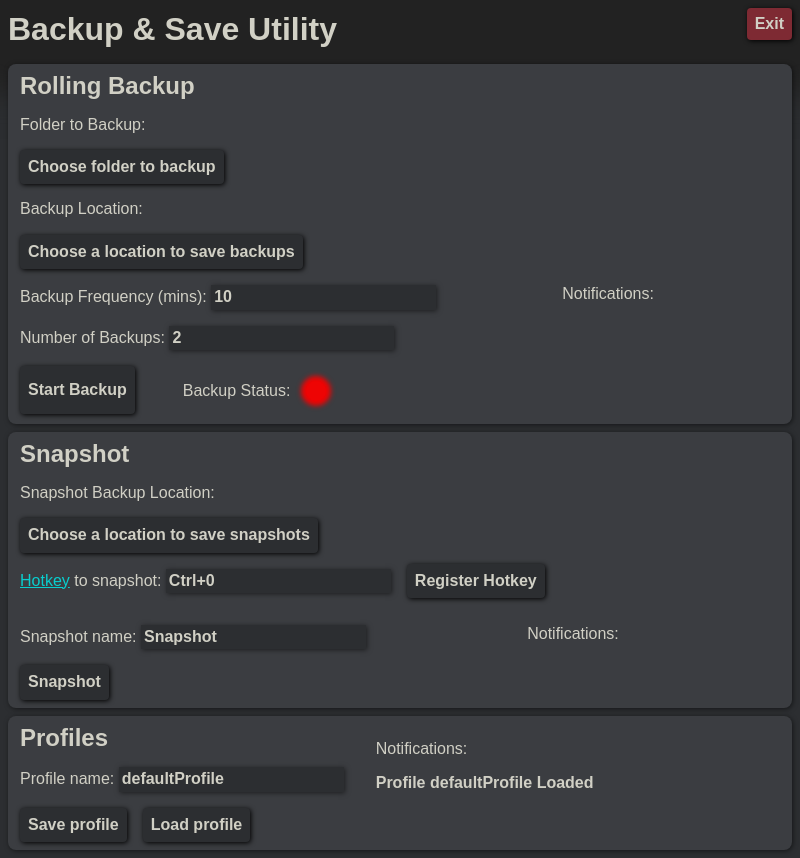
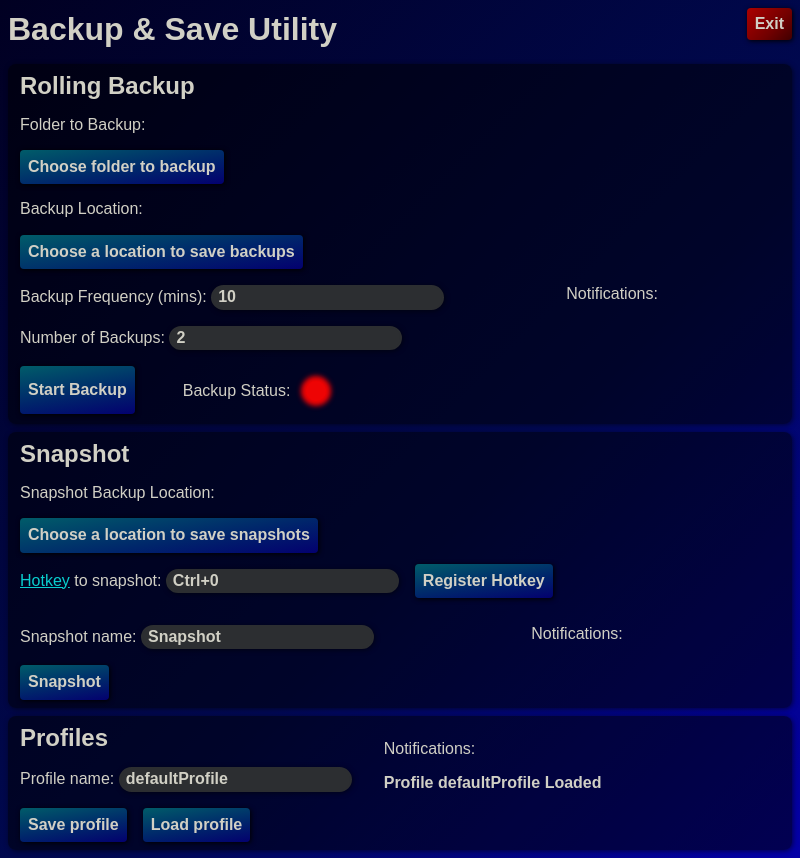
Before and after one commit to aodh66/bs-utility, an Electron app: page index.html in a window 800 px wide. Drawn offline with Linux system fonts and the light colour scheme; no server answers.

Commit message:
changed css to make background and elements less painfully bland

```diff
--- a/config.json
+++ b/config.json
@@ -1 +1 @@
-"test"
+"defaultProfile"
--- a/styles.css
+++ b/styles.css
@@ -14,16 +14,21 @@
   --error-extra-color: #7e2a33;
   --colorful-error-color: #ca4754;
   --colorful-error-extra-color: #7e2a33;
+
+  --translucent-black: hsla(0, 0%, 0%, 0.5);
+  --blue-background-gradient: linear-gradient(135deg, rgba(1,0,34,1) 0%, rgba(0,9,84,1) 59%, rgba(4,0,168,1) 100%);
+  --exit-button: linear-gradient(135deg, rgba(172,0,0,1) 0%, rgba(113,0,0,1) 62%, rgba(64,0,0,1) 100%);
+  --error-extra-color: hsla(354, 100%, 21%, 0.5);
 }
 
 header {
   display: flex;
   justify-content: space-between;
   -webkit-app-region: drag;
-  background-color: var(--dark-color);
+  /* background-color: var(--dark-color); */
   padding: 0.5em;
   z-index: -1;
-  box-shadow: 0px 0px 30px 30px var(--dark-color);
+  /* box-shadow: 0px 0px 30px 30px var(--dark-color); */
 }
 
 .header-title {
@@ -31,7 +36,9 @@ header {
 }
 
 body {
-  background: var(--sub-alt-color);
+  /* background: var(--sub-alt-color); */
+  background: rgb(0,0,0);
+background: var(--blue-background-gradient);
   color: var(--text-color);
   font-family: sans-serif;
 }
@@ -40,7 +47,8 @@ body {
   border-radius: 0.5em;
   padding: 0.5em 0.75em;
   margin: 0 0.5em 0.5em 0.5em;
-  background: var(--bg-color);
+  /* background: var(--bg-color); */
+  background: var(--translucent-black);
   box-shadow: 1px 1px 5px rgba(0, 0, 0, 0.534);
 }
 
@@ -55,6 +63,8 @@ body {
 .button {
   padding: 0.5em;
   background: var(--sub-alt-color);
+  background: rgb(0,92,105);
+background: linear-gradient(171deg, rgba(0,92,105,1) 0%, rgba(0,37,107,1) 59%, rgba(3,0,111,1) 100%);
   color: var(--text-color);
   border-radius: 0.25em;
   border: transparent;
@@ -65,10 +75,12 @@ body {
 }
 
 .exit-button {
-  background-color: var(--colorful-error-extra-color);
+  /* background-color: var(--colorful-error-extra-color); */
   padding: 0.25em 0.5em;
   max-height: 2em;
   -webkit-app-region: no-drag;
+  background: rgb(172,0,0);
+background: var(--exit-button)
 }
 
 .backup-light {
@@ -91,7 +103,8 @@ body {
   color: var(--text-color);
   font-weight: 600;
   border: var(--sub-alt-color) solid 2px;
-  padding: 1px;
+  border-radius: 1em;
+  padding: 1px 5px;
   box-shadow: 1px 1px 5px rgba(0, 0, 0, 0.534);
 }
 
```
Also changed, not shown: README.md, images/bs-utility-image.webp (deleted), images/bs-utility.png (added), images/bs-utility.webp (added).
